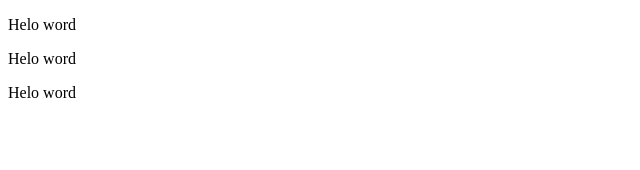
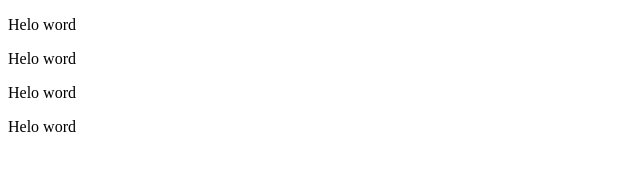
Before and after one commit to Oksana-web-hub/project1, a plain HTML site: page index.html in a window 1280 px wide. Shown: the full height of the page, 0-640 px from the left. Drawn offline with Linux system fonts and the light colour scheme.

Commit message:
for comit

```diff
--- a/index.html
+++ b/index.html
@@ -9,5 +9,6 @@
     <p>Helo word</p>
     <p>Helo word</p>
     <p>Helo word</p>
+    <p>Helo word</p>
 </body>
 </html>
```
